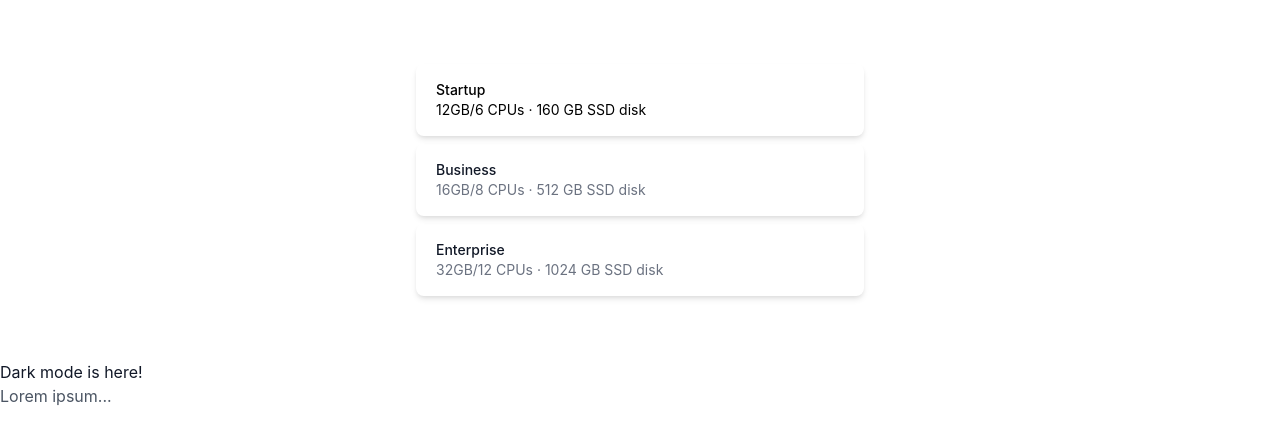
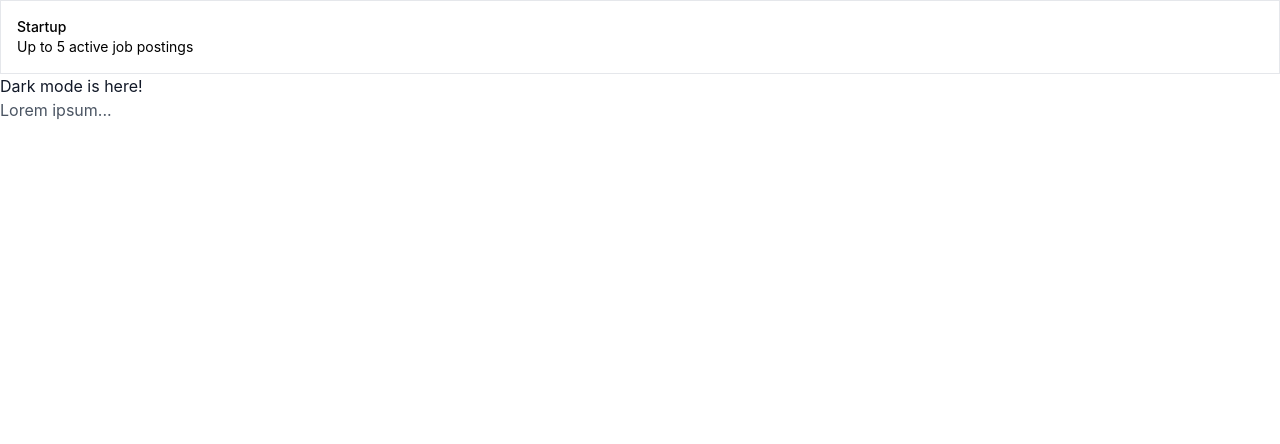
Before and after one commit to SushritPasupuleti/next-tailwind, a Next.js app in the folder web/: page / in a window 1280 px wide. Shown: the top 444 px of the page. Built offline with nearby package versions, Linux system fonts and the light colour scheme.

Commit message:
add classNames

```diff
--- a/web/components/skus.js
+++ b/web/components/skus.js
@@ -1,5 +1,6 @@
 import { useState } from 'react'
 import { RadioGroup } from '@headlessui/react'
+import classNames from 'classnames';
 
 const plans = [
   {
@@ -23,85 +24,48 @@ const plans = [
 ]
 
 export default function Skus() {
-  const [selected, setSelected] = useState(plans[0])
+  const [selected, setSelected] = useState('startup')
 
   return (
-    <div className="w-full px-4 py-16">
-      <div className="w-full max-w-md mx-auto">
     <RadioGroup value={selected} onChange={setSelected}>
-          <RadioGroup.Label className="sr-only">Server size</RadioGroup.Label>
-          <div className="space-y-2">
-            {plans.map((plan) => (
+      {/* This Label is for the root `RadioGroup`.  */}
+      <RadioGroup.Label className="sr-only">Plan</RadioGroup.Label>
+
+      <div className="bg-white rounded-md">
         <RadioGroup.Option
-                key={plan.name}
-                value={plan}
-                className={({ active, checked }) =>
-                  `${
-                    active
-                      ? 'ring-2 ring-offset-2 ring-offset-sky-300 ring-white ring-opacity-60'
-                      : ''
-                  }
-                  ${
-                    checked ? 'bg-sky-900 bg-opacity-75 text-white' : 'bg-white'
-                  }
-                    relative rounded-lg shadow-md px-5 py-4 cursor-pointer flex focus:outline-none`
-                }
+          value="startup"
+          className={({ checked }) => `
+            ${checked ? 'bg-indigo-50 border-indigo-200' : 'border-gray-200'}
+            relative border p-4 flex
+          `}
         >
-                {({ active, checked }) => (
-                  <>
-                    <div className="flex items-center justify-between w-full">
-                      <div className="flex items-center">
-                        <div className="text-sm">
+          {({ checked }) => (
+            <div className="flex flex-col">
+              {/* This Label is for the `RadioGroup.Option`.  */}
               <RadioGroup.Label
-                            as="p"
-                            className={`font-medium  ${
-                              checked ? 'text-white' : 'text-gray-900'
-                            }`}
+                as="span"
+                className={classNames(
+                  checked ? 'text-indigo-900' : 'text-gray-900',
+                  'block text-sm font-medium'
+                )}
               >
-                            {plan.name}
+                Startup
               </RadioGroup.Label>
+
+              {/* This Description is for the `RadioGroup.Option`.  */}
               <RadioGroup.Description
                 as="span"
-                            className={`inline ${
-                              checked ? 'text-sky-100' : 'text-gray-500'
-                            }`}
+                className={classNames(
+                  checked ? 'text-indigo-700' : 'text-gray-500',
+                  'block text-sm'
+                )}
               >
-                            <span>
-                              {plan.ram}/{plan.cpus}
-                            </span>{' '}
-                            <span aria-hidden="true">&middot;</span>{' '}
-                            <span>{plan.disk}</span>
+                Up to 5 active job postings
               </RadioGroup.Description>
             </div>
-                      </div>
-                      {checked && (
-                        <div className="flex-shrink-0 text-white">
-                          <CheckIcon className="w-6 h-6" />
-                        </div>
-                      )}
-                    </div>
-                  </>
           )}
         </RadioGroup.Option>
-            ))}
       </div>
     </RadioGroup>
-      </div>
-    </div>
   )
 }
-
-function CheckIcon(props) {
-  return (
-    <svg viewBox="0 0 24 24" fill="none" {...props}>
-      <circle cx={12} cy={12} r={12} fill="#fff" opacity="0.2" />
-      <path
-        d="M7 13l3 3 7-7"
-        stroke="#fff"
-        strokeWidth={1.5}
-        strokeLinecap="round"
-        strokeLinejoin="round"
-      />
-    </svg>
-  )
-}
--- a/web/package.json
+++ b/web/package.json
@@ -10,6 +10,7 @@
   },
   "dependencies": {
     "@headlessui/react": "^1.3.0",
+    "classnames": "^2.3.1",
     "next": "11.0.1",
     "react": "17.0.2",
     "react-dom": "17.0.2"
```
Also changed, not shown: 1 other file (tests, documents, lock files or other folders). Lines whose indentation alone changed are shown as unchanged.
